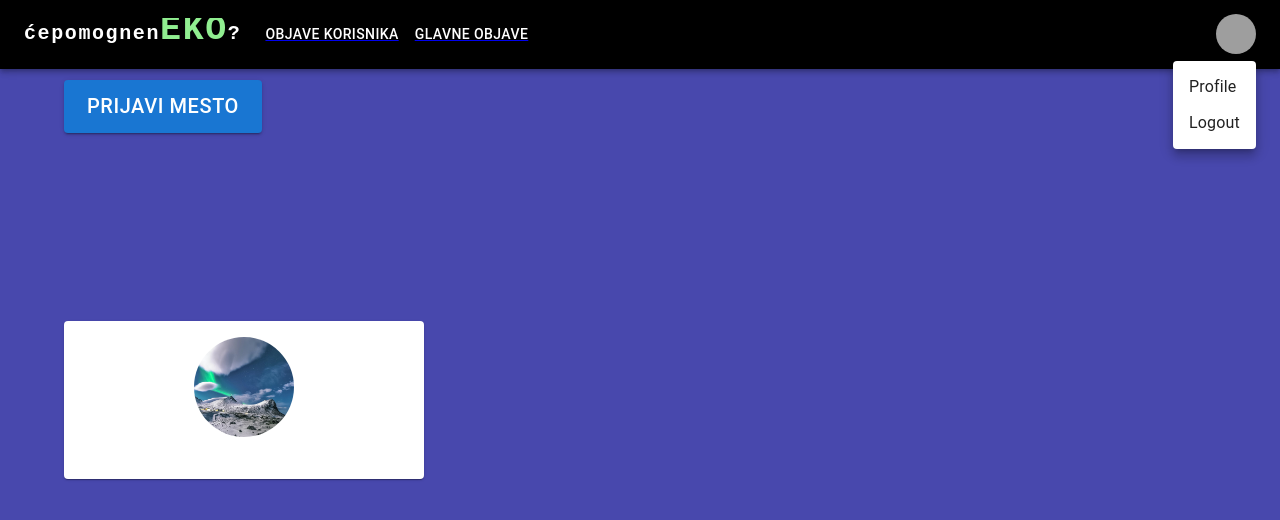
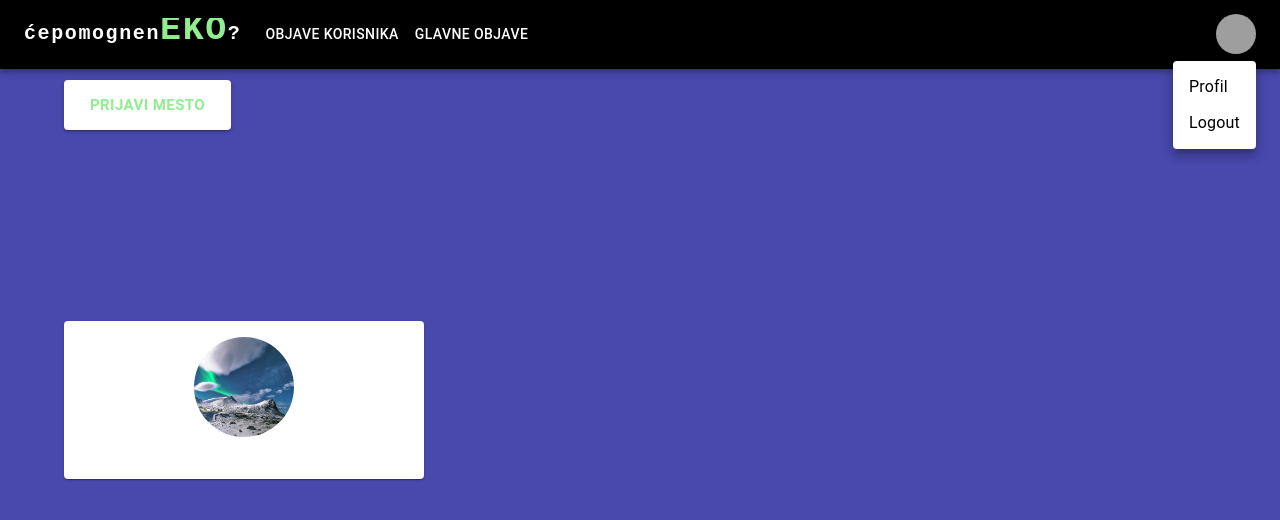
Before and after one commit to enicaaaa/r-solutions, a React (Create React App) app in the folder cepomogneneko/: page /profile in a window 1280 px wide. Both pictures are taken after a click on the button "Open settings". Shown: the top 520 px of the page. Built offline with nearby package versions, Linux system fonts and the light colour scheme; grey boxes are pictures that could not be loaded.

Commit message:
djuka: Style navbar and create CreateUserEvent

```diff
--- a/cepomogneneko/src/App.js
+++ b/cepomogneneko/src/App.js
@@ -1,4 +1,4 @@
-import "./App.scss";
+// import "./App.scss";
 import Navbar from "./components/Navbar";
 import { BrowserRouter, Routes, Route, Navigate } from "react-router-dom";
 import Feed from "./components/Feed";
@@ -15,15 +15,17 @@ function App() {
         <Button
           variant="contained"
           className="create-user-event"
+          style={{
+            backgroundColor: "white",
+          }}
           sx={{
-            fontSize: 20,
-            bgColor: "lightgreen",
-            color: "white",
-            border: "1px solid transparent",
+            fontSize: 15,
+            fontWeight: "bold",
+            border: "4px solid transparent",
+            color: "lightgreen",
             ":hover": {
-              bgColor: "blue",
-              color: "lightgreen",
-              border: "1px solid white",
+              bgColor: "lightgreen",
+              border: "4px solid lightgreen",
             },
             position: "absolute",
             top: 80,
--- a/cepomogneneko/src/components/Feed.js
+++ b/cepomogneneko/src/components/Feed.js
@@ -1,6 +1,5 @@
 import { Button } from "@mui/material";
-import "../styles/Feed.scss";
-import UserEvent from "./UserEvent";
+import UserEvent from "./UserEvent/UserEvent";
 
 const Feed = () => {
   return (
--- a/cepomogneneko/src/components/Login.js
+++ b/cepomogneneko/src/components/Login.js
@@ -1,4 +1,3 @@
-import "../styles/Login.scss";
 import React from "react";
 import { useForm } from "react-hook-form";
 
--- a/cepomogneneko/src/components/Navbar.js
+++ b/cepomogneneko/src/components/Navbar.js
@@ -1,28 +1,6 @@
-import { BrowserRouter, Link } from "react-router-dom";
-import "../styles/Navbar.scss";
+import * as React from "react";
+import { Link } from "react-router-dom";
 
-// const Navbar = () => {
-//   return (
-//     <div className="navbar">
-//       <Link to="/" className="nav-item nav-item--logo">
-//         Ce pomogne neko
-//       </Link>
-//       <Link to="/feed" className="nav-item nav-item--feed">
-//         Feed
-//       </Link>
-//       <Link to="/events" className="nav-item nav-item--events">
-//         Public events
-//       </Link>
-//       <Link to="/profile" className="nav-item nav-item--profile">
-//         Profile
-//       </Link>
-//     </div>
-//   );
-// };
-
-// export default Navbar;
-
-import * as React from "react";
 import AppBar from "@mui/material/AppBar";
 import Box from "@mui/material/Box";
 import Toolbar from "@mui/material/Toolbar";
@@ -35,13 +13,15 @@ import Avatar from "@mui/material/Avatar";
 import Button from "@mui/material/Button";
 import Tooltip from "@mui/material/Tooltip";
 import MenuItem from "@mui/material/MenuItem";
-import DeleteIcon from "@mui/icons-material/Delete";
 
 const pages = [
   { name: "Objave korisnika", route: "/feed" },
   { name: "Glavne objave", route: "/events" },
 ];
-const settings = ["Profile", "Logout"];
+const settings = [
+  { name: "Profil", route: "/profile" },
+  { name: "Logout", route: "/" },
+];
 
 function Navbar() {
   const [anchorElNav, setAnchorElNav] = React.useState(null);
@@ -119,7 +99,7 @@ function Navbar() {
               }}
             >
               {pages.map((page) => (
-                <Link to={page.route} key={page.name}>
+                <Link to={page.route} key={page.name} className="navbar-item">
                   <MenuItem onClick={handleCloseNavMenu}>
                     <Typography textAlign="center">{page.name}</Typography>
                   </MenuItem>
@@ -148,7 +128,7 @@ function Navbar() {
           </Typography>
           <Box sx={{ flexGrow: 1, display: { xs: "none", md: "flex" } }}>
             {pages.map((page) => (
-              <Link to={page.route} key={page.name}>
+              <Link to={page.route} key={page.name} className="navbar-item">
                 <Button sx={{ my: 2, color: "white", display: "block" }}>
                   {page.name}
                 </Button>
@@ -179,9 +159,15 @@ function Navbar() {
               onClose={handleCloseUserMenu}
             >
               {settings.map((setting) => (
-                <MenuItem key={setting} onClick={handleCloseUserMenu}>
-                  <Typography textAlign="center">{setting}</Typography>
-                </MenuItem>
+                <Link
+                  to={setting.route}
+                  key={setting.name}
+                  className="navbar-item"
+                >
+                  <MenuItem onClick={handleCloseUserMenu}>
+                    <Typography textAlign="center">{setting.name}</Typography>
+                  </MenuItem>
+                </Link>
               ))}
             </Menu>
           </Box>
--- /dev/null
+++ b/cepomogneneko/src/components/UserEvent/CreateUserEvent.js
@@ -0,0 +1,5 @@
+const CreateUserEvent = () => {
+  return <div>Create User Event</div>;
+};
+
+export default CreateUserEvent;
--- a/cepomogneneko/src/components/UserEvent.js
+++ b/cepomogneneko/src/components/UserEvent/UserEvent.js
@@ -1,5 +1,4 @@
-import "../styles/UserEvent.scss";
-import nature from "../assets/images/nature.jpeg";
+import nature from "../../assets/images/nature.jpeg";
 
 const UserEvent = () => {
   return (
--- a/cepomogneneko/src/index.scss
+++ b/cepomogneneko/src/index.scss
@@ -1,3 +1,11 @@
+@import "./styles/helpers/util.scss";
+@import "./App.scss";
+@import "./styles/Feed.scss";
+@import "./styles/Login.scss";
+@import "./styles/Navbar.scss";
+@import "./styles/Profile.scss";
+@import "./styles/UserEvent.scss";
+
 * {
   box-sizing: border-box;
 }
--- a/cepomogneneko/src/styles/Navbar.scss
+++ b/cepomogneneko/src/styles/Navbar.scss
@@ -60,6 +60,10 @@
 //     flex-grow: 0;
 //   }
 // }
+.navbar-item {
+  text-decoration: none;
+  color: black;
+}
 
 .navbar-eko {
   color: lightgreen;
--- /dev/null
+++ b/cepomogneneko/src/styles/helpers/_util.scss
@@ -0,0 +1,3 @@
+// .u-text-black {
+//   color: black !important;
+// }
```
Also changed, not shown: cepomogneneko/src/components/Profile.js (+4 -5 lines).
